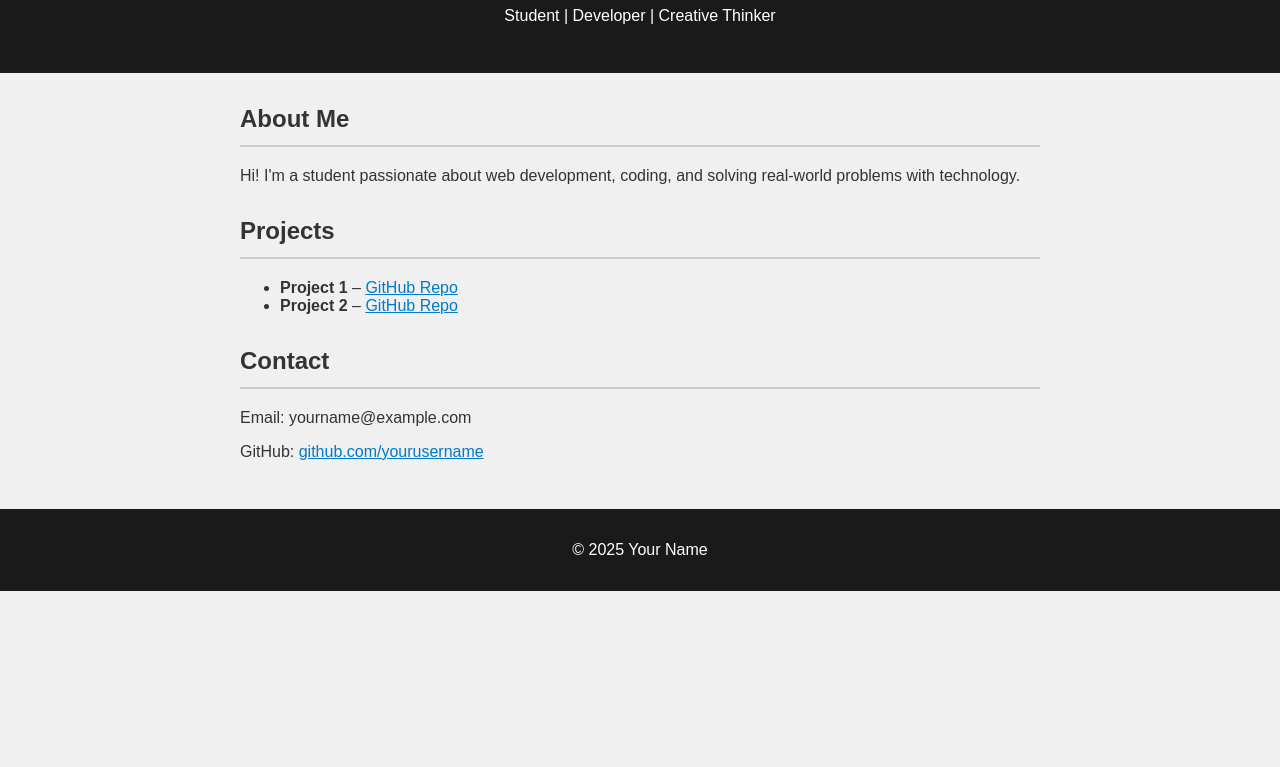
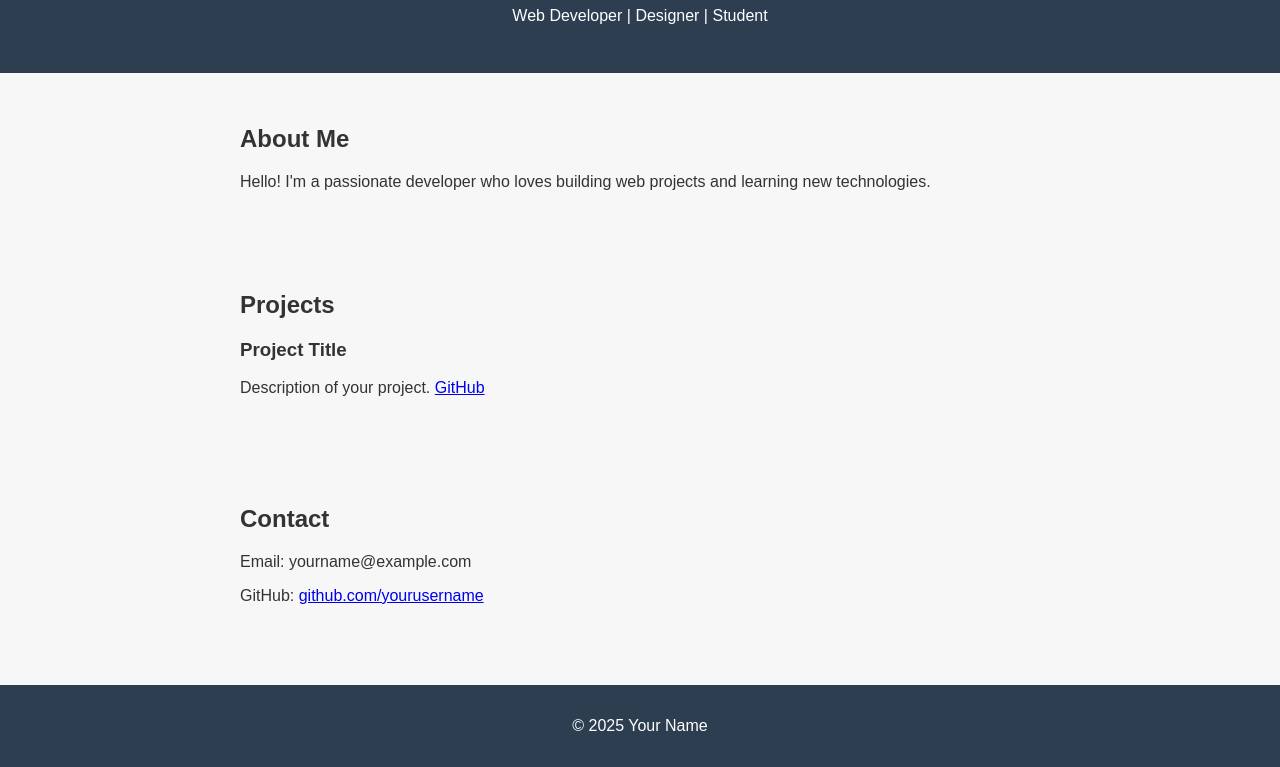
Before and after one commit to MrMoMo2025/Jon, a plain HTML site: page index.html in a window 1280 px wide. Shown: the part 105-872 px from the top of the page. Before the commit the page ends 800 px from the top, so only its background shows below. Drawn offline with Linux system fonts and the light colour scheme.

Commit message:
Add files via upload

```diff
--- a/index.html
+++ b/index.html
@@ -4,78 +4,33 @@
   <meta charset="UTF-8" />
   <meta name="viewport" content="width=device-width, initial-scale=1.0" />
   <title>Your Name | Portfolio</title>
-  <style>
-    body {
-      font-family: sans-serif;
-      margin: 0;
-      padding: 0;
-      background: #f0f0f0;
-      color: #333;
-    }
-
-    header {
-      background: #1a1a1a;
-      color: white;
-      padding: 2em;
-      text-align: center;
-    }
-
-    main {
-      max-width: 800px;
-      margin: 2em auto;
-      padding: 0 1em;
-    }
-
-    section {
-      margin-bottom: 2em;
-    }
-
-    h2 {
-      border-bottom: 2px solid #ccc;
-      padding-bottom: 0.5em;
-    }
-
-    footer {
-      background: #1a1a1a;
-      color: white;
-      text-align: center;
-      padding: 1em;
-      margin-top: 3em;
-    }
-
-    a {
-      color: #007acc;
-    }
-  </style>
+  <link rel="stylesheet" href="style.css" />
 </head>
 <body>
   <header>
     <h1>Your Name</h1>
-    <p>Student | Developer | Creative Thinker</p>
+    <p>Web Developer | Designer | Student</p>
   </header>
 
-  <main>
-    <section>
+  <section id="about">
     <h2>About Me</h2>
-      <p>
-        Hi! I'm a student passionate about web development, coding, and solving real-world problems with technology.
-      </p>
+    <p>Hello! I'm a passionate developer who loves building web projects and learning new technologies.</p>
   </section>
 
-    <section>
+  <section id="projects">
     <h2>Projects</h2>
-      <ul>
-        <li><strong>Project 1</strong> – <a href="https://github.com/yourusername/project1">GitHub Repo</a></li>
-        <li><strong>Project 2</strong> – <a href="https://github.com/yourusername/project2">GitHub Repo</a></li>
-      </ul>
+    <div class="project">
+      <h3>Project Title</h3>
+      <p>Description of your project. <a href="https://github.com/yourusername/project-repo" target="_blank">GitHub</a></p>
+    </div>
+    <!-- Add more projects as needed -->
   </section>
 
-    <section>
+  <section id="contact">
     <h2>Contact</h2>
     <p>Email: yourname@example.com</p>
-      <p>GitHub: <a href="https://github.com/yourusername">github.com/yourusername</a></p>
+    <p>GitHub: <a href="https://github.com/yourusername" target="_blank">github.com/yourusername</a></p>
   </section>
-  </main>
 
   <footer>
     <p>&copy; 2025 Your Name</p>
--- /dev/null
+++ b/style.css
@@ -0,0 +1,32 @@
+body {
+  font-family: Arial, sans-serif;
+  margin: 0;
+  padding: 0;
+  background: #f7f7f7;
+  color: #333;
+}
+
+header {
+  background: #2c3e50;
+  color: white;
+  text-align: center;
+  padding: 2em 0;
+}
+
+section {
+  padding: 2em;
+  max-width: 800px;
+  margin: auto;
+}
+
+.project {
+  margin-bottom: 1.5em;
+}
+
+footer {
+  background: #2c3e50;
+  color: white;
+  text-align: center;
+  padding: 1em 0;
+  margin-top: 2em;
+}
```
Lines whose indentation alone changed are shown as unchanged.
